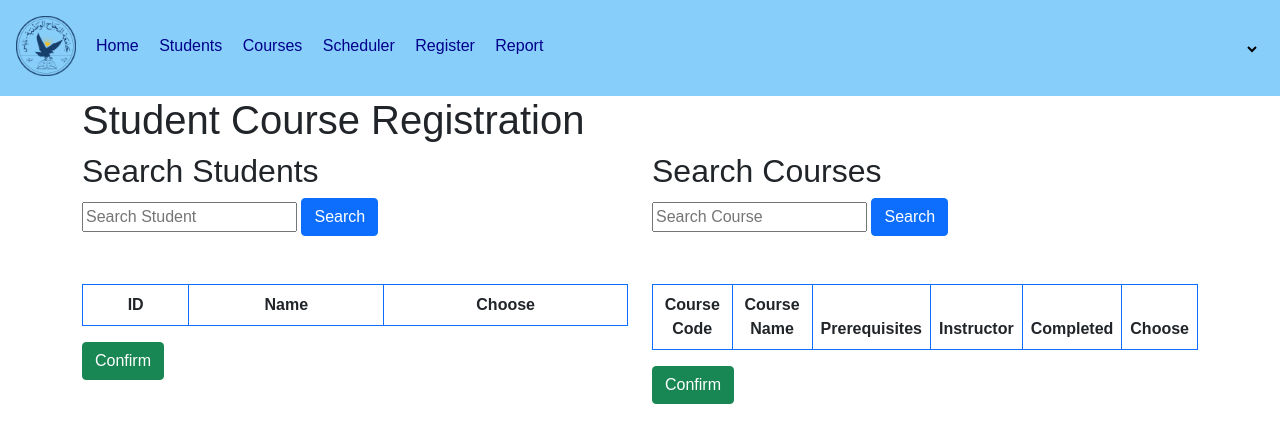
After one commit to mohmmad-freed/web-project, a Django app: template courses/templates/courses/Admin/student_registration.html in a window 1280 px wide. The commit adds this page. Shown: the top 443 px of the page. Run offline with Django 3.2, Linux system fonts and the light colour scheme; the template is opened without the code that fills it, so the values that code supplies are empty.

Commit message:
student_registration

```diff
--- a/courses/templates/courses/Admin/homeAdmin.html
+++ b/courses/templates/courses/Admin/homeAdmin.html
@@ -35,7 +35,6 @@
                 <div class="logout">
                     <select name="" style="background: none;" id="pageSelect" onchange="location = this.value;">
                         <option>{{ username }}</option>
-                        <option value="{% url 'profile' %}">My Account</option>
                         <option value="{% url 'logout' %}" class="btn btn-danger">Logout</option>
                     </select>
                 </div>
--- a/courses/templates/courses/Admin/mainadmin.html
+++ b/courses/templates/courses/Admin/mainadmin.html
@@ -5,7 +5,7 @@
 <head>
     <link href="https://cdn.jsdelivr.net/npm/bootstrap@5.0.2/dist/css/bootstrap.min.css" rel="stylesheet" integrity="sha384-EVSTQN3/azprG1Anm3QDgpJLIm9Nao0Yz1ztcQTwFspd3yD65VohhpuuCOmLASjC" crossorigin="anonymous">
     <script src="https://cdn.jsdelivr.net/npm/bootstrap@5.0.2/dist/js/bootstrap.bundle.min.js" integrity="sha384-MrcW6ZMFYlzcLA8Nl+NtUVF0sA7MsXsP1UyJoMp4YLEuNSfAP+JcXn/tWtIaxVXM" crossorigin="anonymous"></script>
-    <link rel="stylesheet" type="text/css" href={% static "css/style.css" %}>
+    <link rel="stylesheet" type="text/css" href="{% static 'css/index.css' %}">
     <meta charset="UTF-8">
     <meta name="viewport" content="width=device-width, initial-scale=1.0">
     <title>Course Registration System | Admin</title>
@@ -14,11 +14,7 @@
 
     {% include "courses/Admin/navgibaradmin.html" %}
     {% block content %}
-
-
-
-{% endblock content %}
-
+    {% endblock content %}
 
 </body>
 </html>
--- a/courses/templates/courses/Admin/navgibaradmin.html
+++ b/courses/templates/courses/Admin/navgibaradmin.html
@@ -22,7 +22,6 @@
         <div class="logout">
             <select name="" style="background: none;" id="pageSelect" onchange="location = this.value;">
                 <option>{{ request.user.username }}</option>
-                <option value="{% url 'profile' %}">My Account</option>
                 <option value="{% url 'logout' %}" class="btn btn-danger">Logout</option>
             </select>
         </div>
--- /dev/null
+++ b/courses/templates/courses/Admin/student_registration.html
@@ -0,0 +1,77 @@
+{% extends "courses/Admin/mainadmin.html" %}
+
+{% load static %}
+
+{% block content %}
+<div class="container">
+    <h1>Student Course Registration</h1>
+    <div class="row">
+        <div class="col-md-6">
+            <h2>Search Students</h2>
+            <form method="get" action="{% url 'student_course_list' %}">
+                <input type="text" name="search_query" placeholder="Search Student" value="{{ query }}">
+                <button type="submit" class="btn btn-primary">Search</button>
+            </form>
+
+            <form method="post" action="{% url 'student_registration' %}">
+                {% csrf_token %}
+                <table class="table table-bordered mt-5 text-center border-primary text-capitalize">
+                    <thead>
+                        <tr>
+                            <th>ID</th>
+                            <th>Name</th>
+                            <th>Choose</th>
+                        </tr>
+                    </thead>
+                    <tbody>
+                        {% for student in students %}
+                        <tr>
+                            <td>{{ student.id }}</td>
+                            <td>{{ student.user.username }}</td>
+                            <td><input type="checkbox" name="student_id" value="{{ student.id }}"></td>
+                        </tr>
+                        {% endfor %}
+                    </tbody>
+                </table>
+                <button type="submit" class="btn btn-success">Confirm</button>
+            </form>
+        </div>
+        <div class="col-md-6">
+            <h2>Search Courses</h2>
+            <form method="get" action="{% url 'course_list' %}">
+                <input type="text" name="search_query" placeholder="Search Course" value="{{ query }}">
+                <button type="submit" class="btn btn-primary">Search</button>
+            </form>
+
+            <form method="post" action="{% url 'student_registration' %}">
+                {% csrf_token %}
+                <table class="table table-bordered mt-5 text-center border-primary text-capitalize">
+                    <thead>
+                        <tr>
+                            <th>Course Code</th>
+                            <th>Course Name</th>
+                            <th>Prerequisites</th>
+                            <th>Instructor</th>
+                            <th>Completed</th>
+                            <th>Choose</th>
+                        </tr>
+                    </thead>
+                    <tbody>
+                        {% for course in courses %}
+                        <tr>
+                            <td>{{ course.code }}</td>
+                            <td>{{ course.name }}</td>
+                            <td>{{ course.prerequisites.all|join:", " }}</td>
+                            <td>{{ course.instructor }}</td>
+                            <td>{{ course.completed }}</td>
+                            <td><input type="checkbox" name="course_code" value="{{ course.code }}"></td>
+                        </tr>
+                        {% endfor %}
+                    </tbody>
+                </table>
+                <button type="submit" class="btn btn-success">Confirm</button>
+            </form>
+        </div>
+    </div>
+</div>
+{% endblock content %}
--- a/courses/urls.py
+++ b/courses/urls.py
@@ -24,5 +24,4 @@ urlpatterns = [
     path('remove&editcourse/', views.removeeditcourse, name='removeeditcourse'),
     path('update_course/<str:course_code>/', views.update_course, name='update_course'),
     path('unregister/<str:course_code>/', views.unregister_course, name='unregister_course'),
-
 ]
```
Also changed, not shown: courses/templates/courses/Admin/student _registration.html (deleted, +0 -88 lines), courses/views.py (+18 -9 lines), db.sqlite3.
